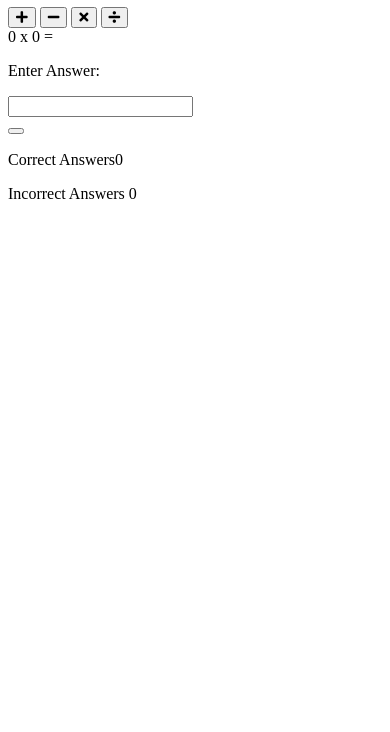
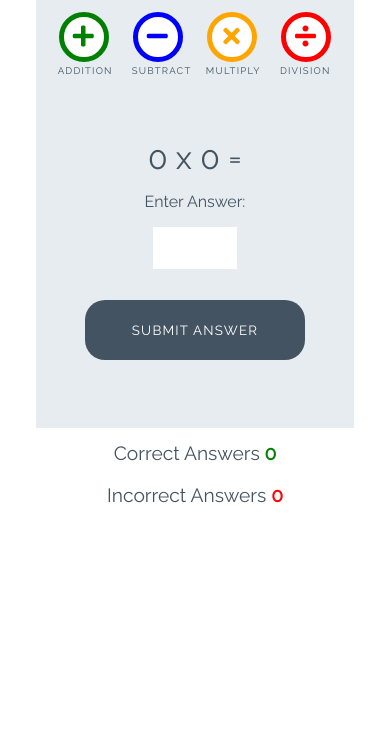
Before and after one commit to fatimaqais/love-maths, a plain HTML site: page index.html in a window 390 px wide. Shown: the part 112-844 px from the top of the page. Drawn offline with Linux system fonts and the light colour scheme.

Commit message:
Add styles for game

```diff
--- a/assets/css/style.css
+++ b/assets/css/style.css
@@ -0,0 +1,252 @@
+/* --------- Global style */
+
+body {
+    background-color: white;
+    font-family: "Raleway", sans-serif;
+    color: #445361;
+    text-align: center;
+}
+
+/* --------- Heading */
+
+.heading {
+    text-align: center;
+    font-size: 2.5rem;
+}
+
+.logo {
+    height: 40px;
+    padding-right: 5px;
+}
+
+/* --------- Game layout */
+
+.game-area {
+    background-color: #E6ECF0;
+    box-sizing: border-box;
+    width: 85%;
+    height: 65vh;
+    max-height: 450px;
+    max-width: 830px;
+    margin-left: auto;
+    margin-right: auto;
+    padding: 1%;
+}
+
+.question-area {
+    width: 50%;
+    font-size: 2rem;
+    margin: auto;
+    padding: 50px 0;
+}
+
+.question-area span {
+    padding: 0 15px;
+}
+
+.score-area {
+    margin: 5px auto;
+    width: 60%;
+    font-size: 1.2rem;
+}
+
+.controls-area {
+    width: 85%;
+    margin: 30px auto;
+}
+
+#score {
+    color: green;
+    font-weight: bold;
+}
+
+#incorrect {
+    color: red;
+    font-weight: bold;
+}
+
+.answer-message {
+    display: none;
+    font-size: 1rem;
+}
+
+#answer-box {
+    border: none;
+    color: #445361;
+    display: inline-block;
+    height: 40px;
+    width: 80px;
+    font-size: 1.2rem;
+}
+
+.scores {
+    display: inline-block;
+    padding: 25px;
+}
+
+/* --------- Buttons */
+
+.btn {
+    width: 220px;
+    height: 60px;
+    font-family: "Raleway", sans-serif;
+    text-transform: uppercase;
+    letter-spacing: 1.2px;
+    color: white;
+}
+
+.btn:focus {
+    outline: none;
+}
+
+.btn--big {
+    padding-top: 10px;
+    border-radius: 50%;
+    background-color: white;
+    border: 10px solid;
+    width: 100px;
+    height: 100px;
+    font-size: 3.2rem;
+    margin: 0 30px;
+    transition: all 0.5s;
+}
+
+.btn--big::after{
+    content: attr(data-type);
+    font-size: 1rem;
+    color: #445361;
+    position: relative;
+    left: -0.5em;
+}
+
+.btn--blue {
+    border-color: blue;
+    color: blue;
+}
+
+.btn--blue:active,
+.btn--blue:hover {
+    background-color: darkblue;
+    color: white;
+}
+
+.btn--orange {
+    border-color: orange;
+    color: orange;
+}
+
+.btn--orange:active,
+.btn--orange:hover {
+    background-color: darkorange;
+    color: white;
+}
+
+.btn--red {
+    border-color: red;
+    color: red;
+}
+
+.btn--red:active,
+.btn--red:hover {
+    background-color: darkred;
+    color: white;
+}
+
+.btn--green {
+    border-color: green;
+    color: green;
+}
+
+.btn--green:active,
+.btn--green:hover {
+    background-color: darkgreen;
+    color: white;
+}
+
+.btn--gray {
+    margin-top: 25px;
+    background-color: #445361;
+    border: 1px transparent;
+    border-radius: 20px;
+}
+
+.btn--gray:active,
+.btn--gray:hover {
+    background-color: #0d1013;
+}
+
+/* --------- Media queries */
+
+@media (max-width: 414px) {
+    .controls-area {
+        width: 100%;
+    }
+
+    .btn--big {
+        margin: 0 10px;
+        padding: 5px;
+        border: 5px solid;
+        width: 50px;
+        height: 50px;
+        font-size: 1.5rem;
+    }
+
+    .btn--big::after {
+        font-size: 0.6rem;
+        left: -0.7rem;
+    }
+
+    .question-area {
+        padding: 10% 0;
+        width: 100%;
+    }
+
+    .question-area span {
+        padding: 0;
+    }
+
+    .answer-message {
+        display: block;
+    }
+
+    #answer-box {
+        display: block;
+        margin: 0 auto;
+    }
+    .btn--gray {
+        margin-top: 0;
+    }
+
+    .score-area {
+        width: 100%;
+    }
+
+    .scores {
+        margin: 0.5em auto;
+        display: block;
+        padding: 5px;
+    }
+
+    .heading {
+        font-size: 2rem;
+    }
+}
+
+@media (max-width: 320px) {
+    .game-area {
+        height: 70vh;
+    }
+
+    .controls-area {
+        width: 75%;
+        margin: 10px auto;
+    }
+
+    .btn--big {
+        margin: 10px 10px;
+    }
+    .question-area {
+        padding: 10px 0;
+    }
+
+}
--- a/index.html
+++ b/index.html
@@ -3,9 +3,9 @@
 
 <head>
     <meta charset="UTF-8">
-    <meta http-equiv="X-UA-Compatible" content="IE=edge">
     <meta name="viewport" content="width=device-width, initial-scale=1.0">
-     <!-- font awesome and google fonts-->
+
+    <!-- font awesome and google fonts -->
     <link rel="stylesheet" href="https://use.fontawesome.com/releases/v5.7.2/css/all.css"
         integrity="sha384-fnmOCqbTlWIlj8LyTjo7mOUStjsKC4pOpQbqyi7RrhN7udi9RwhKkMHpvLbHG9Sr" crossorigin="anonymous">
     <link href="https://fonts.googleapis.com/css?family=Raleway%7CRighteous" rel="stylesheet">
@@ -21,16 +21,16 @@
 
     <div class="game-area">
         <div class="controls-area">
-            <button class="btn btn--big btn--green">
+            <button data-type="addition" class="btn btn--big btn--green">
                 <i class="fas fa-plus"></i>
             </button>
-            <button class="btn btn--big btn--blue">
+            <button data-type="subtract" class="btn btn--big btn--blue">
                 <i class="fas fa-minus"></i>
             </button>
-            <button class="btn btn--big btn--orange">
+            <button data-type="multiply" class="btn btn--big btn--orange">
                 <i class="fas fa-times"></i>
             </button>
-            <button class="btn btn--big btn--red">
+            <button data-type="division" class="btn btn--big btn--red">
                 <i class="fas fa-divide"></i>
             </button>
         </div>
@@ -42,11 +42,11 @@
             <p class="answer-message">Enter Answer:</p>
             <input id="answer-box" type="number">
         </div>
-        <button class="btn btn--gray"></button>
+        <button data-type="submit" class="btn btn--gray">Submit Answer</button>
     </div>
 
     <div class="score-area">
-        <p class="scores">Correct Answers<span id="score">0</span></p>
+        <p class="scores">Correct Answers <span id="score">0</span></p>
         <p class="scores">Incorrect Answers <span id="incorrect">0</span></p>
     </div>
 
```
